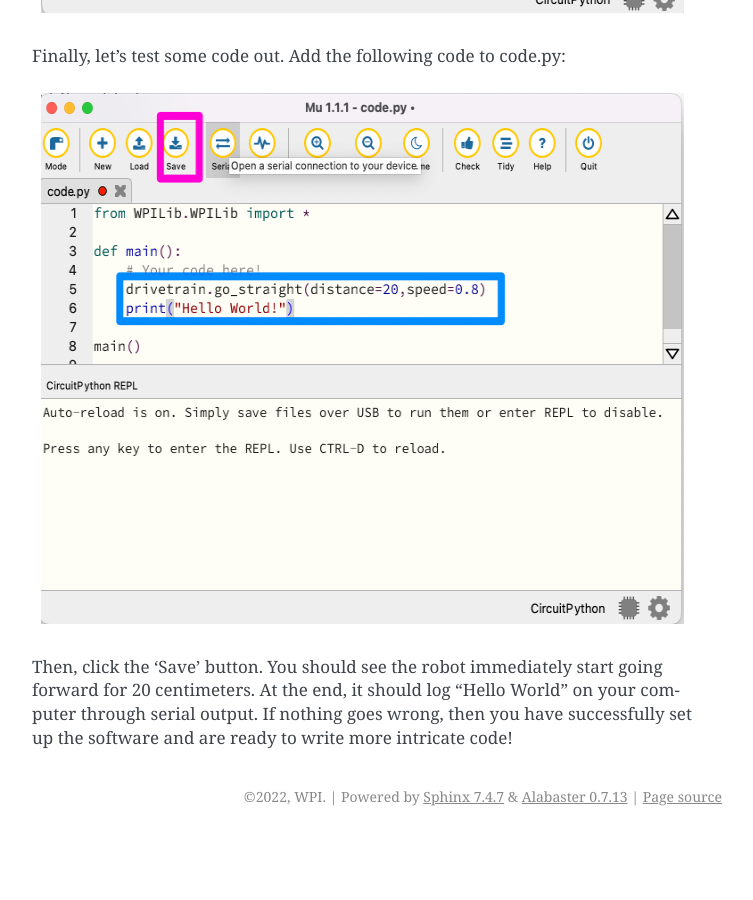
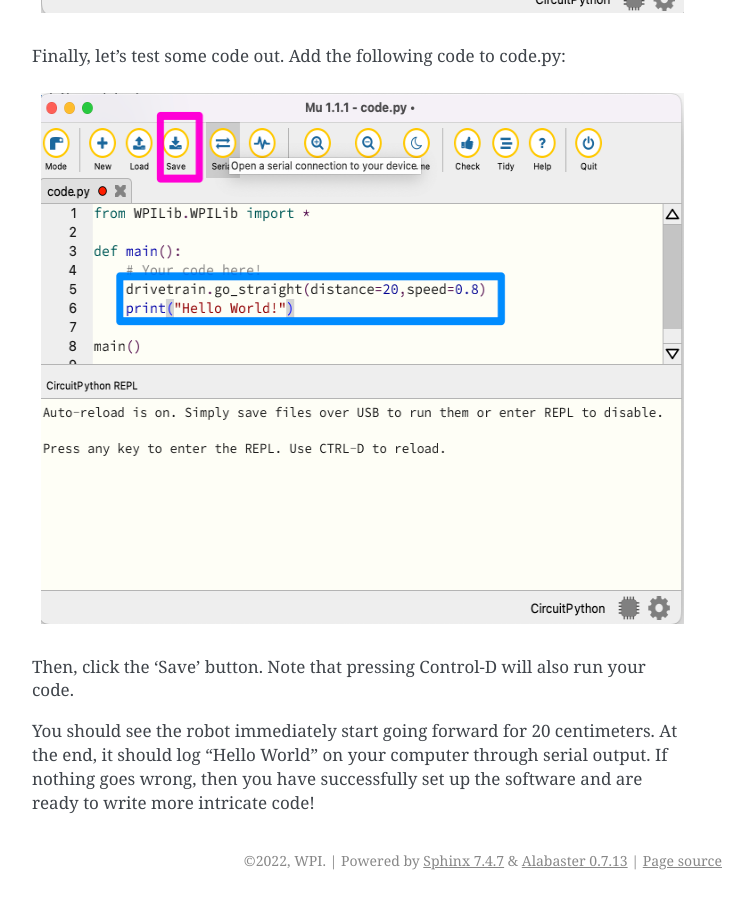
Before and after one commit to Open-STEM/Open-STEM.github.io, a Sphinx documentation site: the page built from docs/source/installation/robotlib.rst, in a window 1280 px wide and 900 px high, scrolled down 2713 px. Shown: the whole window, without its empty margins (388-1141 px from the left). Built offline with Sphinx 7.4.7, drawn with Linux system fonts in a browser that asks for light colours; pages that are not in the unit, such as notebooks, are missing from menus; before the commit the page ends 3549 px from its top, so only the background shows below that.

Commit message:
fix typos

```diff
--- a/docs/source/installation/installation.rst
+++ b/docs/source/installation/installation.rst
@@ -26,7 +26,7 @@ In the figure below, you'll notice a symbol of a red 'x' on a microchip.
 .. figure:: disconnected.png
 	:scale: 50%
 
-This indicates that Mu has not detected a robot device attached to the computer. In order to write and download programs to the robot, you'll need to connect your computer to the robot via a Micro USB cable. Turn your robot on.
+This indicates that Mu has not detected a robot device attached to the computer. In order to write and download programs to the robot, you'll need to connect your computer to the robot via a Micro-USB cable. Turn your robot on.
 
 .. figure:: connected.png
 	:scale: 50%
--- a/docs/source/installation/robotlib.rst
+++ b/docs/source/installation/robotlib.rst
@@ -32,4 +32,6 @@ Finally, let's test some code out. Add the following code to code.py:
 .. figure:: helloworld.png
 	:scale: 50%
 
-Then, click the 'Save' button. You should see the robot immediately start going forward for 20 centimeters. At the end, it should log "Hello World" on your computer through serial output. If nothing goes wrong, then you have successfully set up the software and are ready to write more intricate code!
+Then, click the 'Save' button. Note that pressing Control-D will also run your code.
+
+You should see the robot immediately start going forward for 20 centimeters. At the end, it should log "Hello World" on your computer through serial output. If nothing goes wrong, then you have successfully set up the software and are ready to write more intricate code!
```
